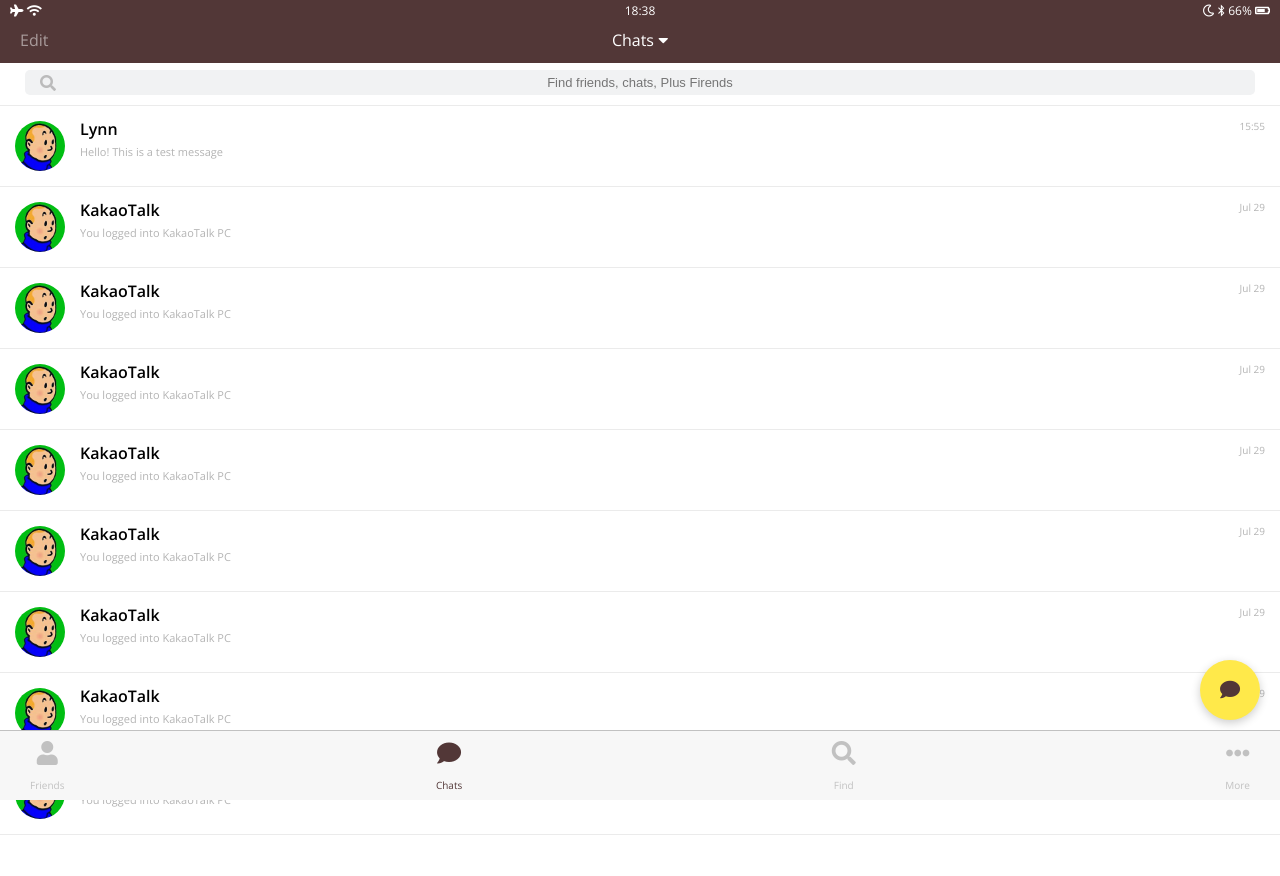
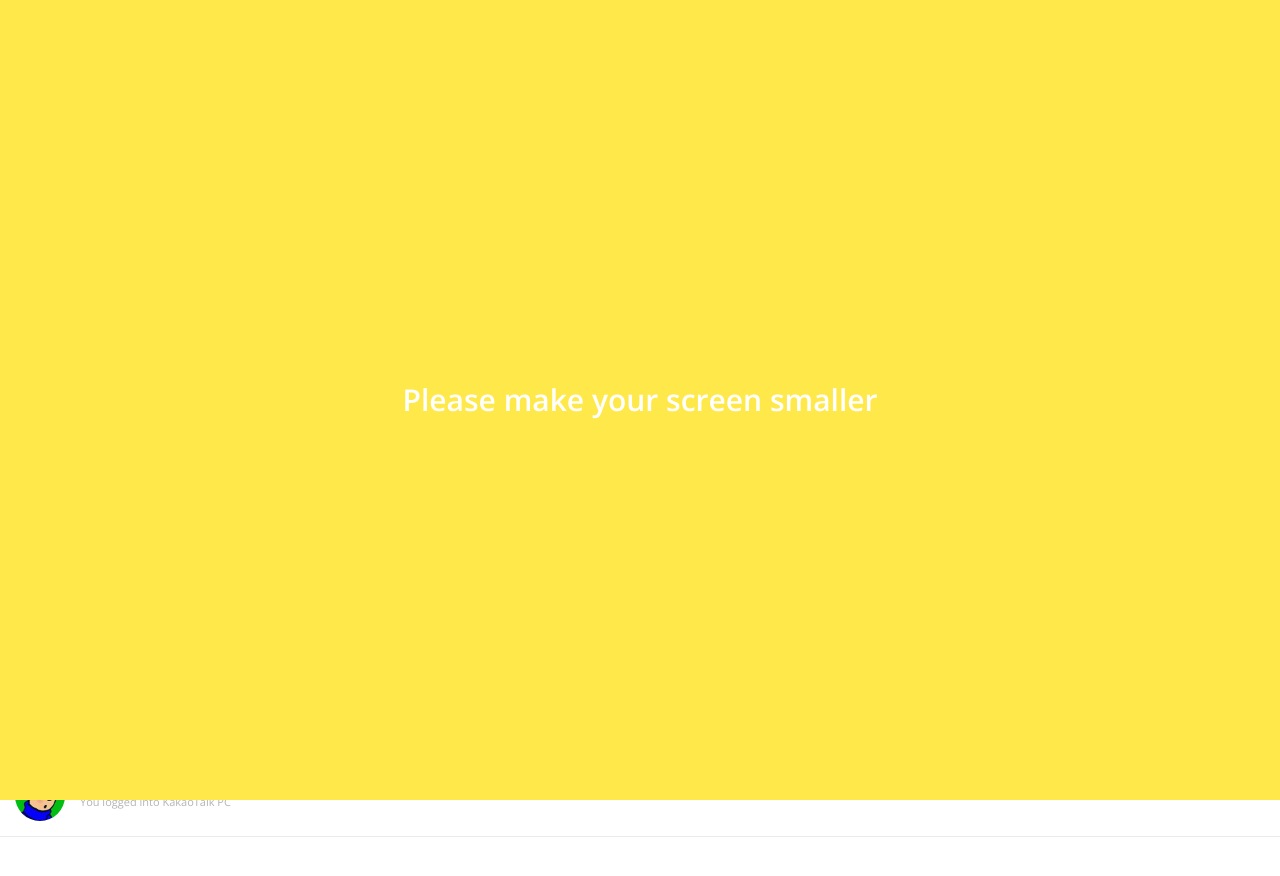
Before and after one commit to alfie1104/kakao-clone, a plain HTML site: page chats.html in a window 1280 px wide. Drawn offline with nearby package versions, Linux system fonts and the light colour scheme.

Commit message:
media.query

```diff
--- a/chats.html
+++ b/chats.html
@@ -172,7 +172,7 @@
           </a>
         </li>
       </ul>
-      <div class="chat__btn"><i class="fas fa-comment"></i></div>
+      <div class="chat-btn"><i class="fas fa-comment"></i></div>
     </main>
     <nav class="tab-bar">
       <a href="index.html" class="tab-bar__tab">
@@ -189,5 +189,8 @@
         ><span class="tab-bar__title">More</span>
       </a>
     </nav>
+    <div class="bigScreenText">
+      <span>Please make your screen smaller</span>
+    </div>
   </body>
 </html>
--- /dev/null
+++ b/css/bigScreen.css
@@ -0,0 +1,16 @@
+.bigScreenText{
+  position:fixed;
+  width:100%;
+  height:100%;
+  top:0;
+  left:0;
+  background-color:#ffe94a;
+  z-index:3;
+  color:white;
+  font-weight:600;
+  justify-content: center;
+  align-items: center;
+  font-size:30px;
+  text-align:center;
+  display:none;
+}
--- a/css/chats.css
+++ b/css/chats.css
@@ -45,7 +45,7 @@
   color:#b4b4b4;
 }
 
-.chat__btn {
+.chat-btn {
   background-color:#ffe94a;
   color:#523737;
   display:flex;
@@ -59,4 +59,11 @@
   right:20px;
   bottom:80px;
   box-shadow:0 3px 10px rgba(0,0,0,0.2);
+  transition: color .3s, background .3s, transform .5s ease-in-out;
 }
+
+.chat-btn:hover{
+  color:white;
+  background:#523737;
+  transform:rotateY(1turn);
+}
--- a/css/friends.css
+++ b/css/friends.css
@@ -21,6 +21,19 @@
   width: 40px;
   border-radius: 50%;
   margin-right: 15px;
+  animation:1s rotateFriend infinite ease-in-out;
+}
+
+@keyframes rotateFriend{
+  0%{
+    transform:rotateY(0deg);
+  }
+  50%{
+    transform:rotateY(180deg) scale(0.5);
+  }
+  100%{
+    transform:rotateY(360deg);
+  }
 }
 
 .friends__section-row a {
--- a/css/globals.css
+++ b/css/globals.css
@@ -3,3 +3,22 @@
   padding-top: 60px;
   padding-bottom: 80px;
 }
+
+main{
+    animation: .5s bodyPopIn ease-in-out;
+}
+
+@keyframes bodyPopIn{
+  from{
+    opacity:0;
+    transform:translateY(10px);
+  }
+  to{
+    opacity:1;
+    transform:none;
+  }
+}
+
+*{
+  box-sizing:border-box;
+}
--- a/css/header.css
+++ b/css/header.css
@@ -5,7 +5,7 @@
   position: fixed;
   width: 100%;
   top: 0;
-  z-index:9999;
+  z-index:2;
 }
 
 .top-header a{
--- /dev/null
+++ b/css/mobile.css
@@ -0,0 +1,5 @@
+@media screen and (min-width:530px){
+  .bigScreenText{
+    display:flex;
+  }
+}
--- a/css/navigation.css
+++ b/css/navigation.css
@@ -16,6 +16,11 @@
   flex-direction: column;
   text-decoration: none;
   color: #c1c1c1;
+  transition: transform .3s linear;
+}
+
+.tab-bar .tab-bar__tab:hover{
+  transform:scale(1.1);
 }
 
 .tab-bar .tab-bar__tab i {
--- a/css/search-bar.css
+++ b/css/search-bar.css
@@ -9,13 +9,16 @@
   box-sizing: border-box;
   border-radius: 5px;
   border: 0;
+  border:1px solid transparent;
   background-color: #f1f2f3;
   font-size: 13px;
   text-align: center;
+  transition: border-color .2s linear;
 }
 
 .search-bar input:focus {
   outline: none;
+  border-color:#ffe94a;
 }
 
 .search-bar i {
--- a/css/style.css
+++ b/css/style.css
@@ -10,3 +10,5 @@
 @import "more.css";
 @import "profile.css";
 @import "chat.css";
+@import "bigScreen.css";
+@import "mobile.css";
```
Also changed, not shown: chat.html (+3 -0 lines), find.html (+3 -0 lines), index.html (+3 -0 lines), more.html (+3 -0 lines), profile.html (+3 -0 lines).
